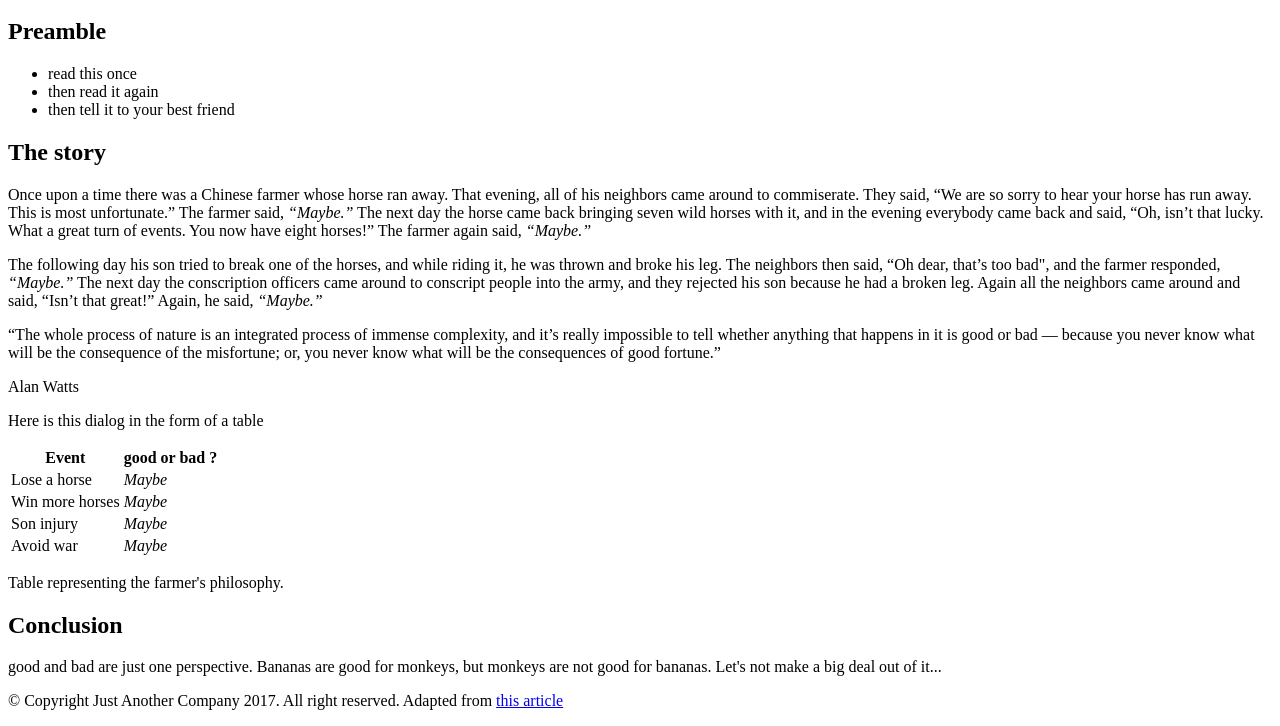
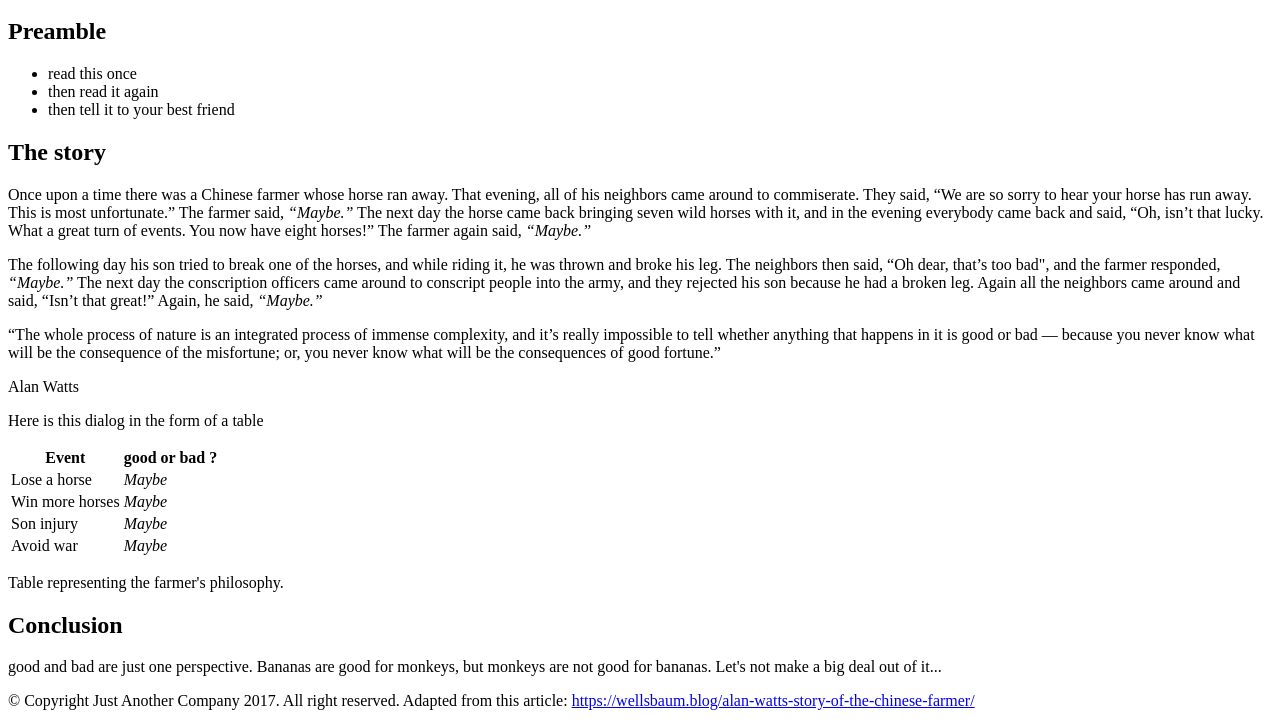
Before and after one commit to AlexandraMadalina/progressive-enhancement, a plain HTML site: page index.html in a window 1280 px wide. Shown: the part 390-1116 px from the top of the page. Drawn offline with Linux system fonts and the light colour scheme.

```diff
--- a/index.html
+++ b/index.html
@@ -53,7 +53,7 @@
 	<p>Table representing the farmer's philosophy.</p>
 	<h2>Conclusion </h2>
 	<p><span class="good">good</span> and <span class="bad">bad</span> are just one perspective. Bananas are <span class="good">good</span> for monkeys, but monkeys are not <span class="good">good</span> for bananas. Let's not make a big deal out of it...</p>
-	<footer><p>&copy Copyright Just Another Company 2017. All right reserved. Adapted from <a href="https://wellsbaum.blog/2018/01/27/alan-watts-the-story-of-the-chinese-farmer/" target="_blank" title="Alan Watts the story of the chinese farmer">this article</a></p></footer>
+	<footer><p>&copy Copyright Just Another Company 2017. All right reserved. Adapted from this article: <a href="https://wellsbaum.blog/2018/01/27/alan-watts-the-story-of-the-chinese-farmer/" target="_blank" title="Alan Watts the story of the chinese farmer">https://wellsbaum.blog/alan-watts-story-of-the-chinese-farmer/</a></p></footer>
 
 </body>
 
```
